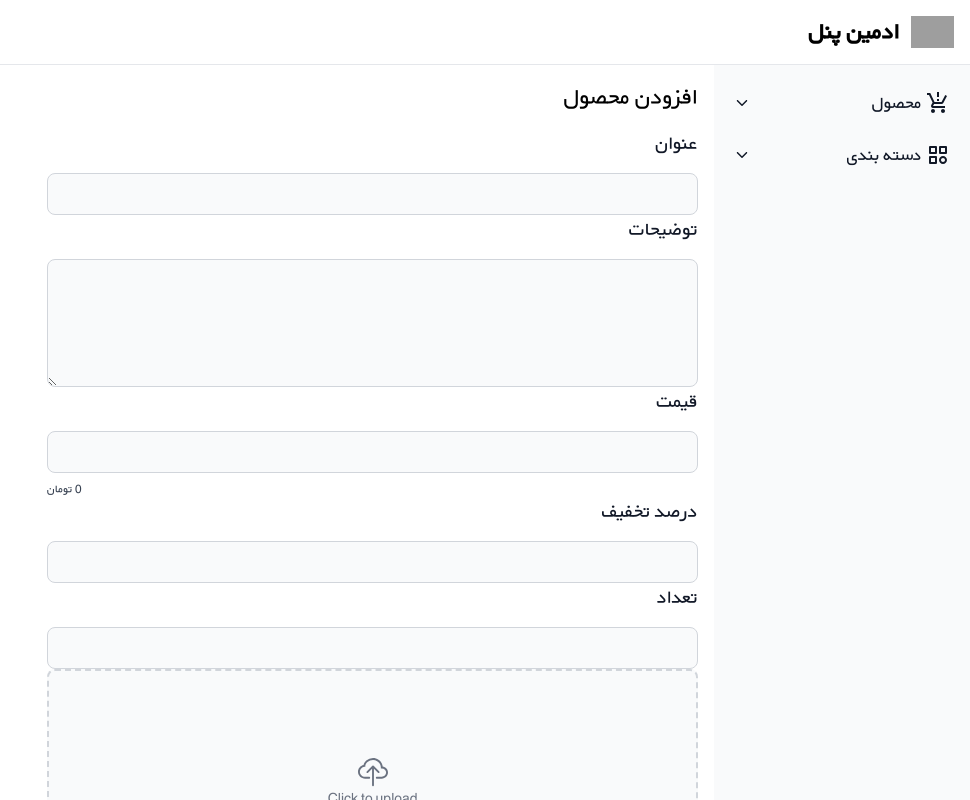
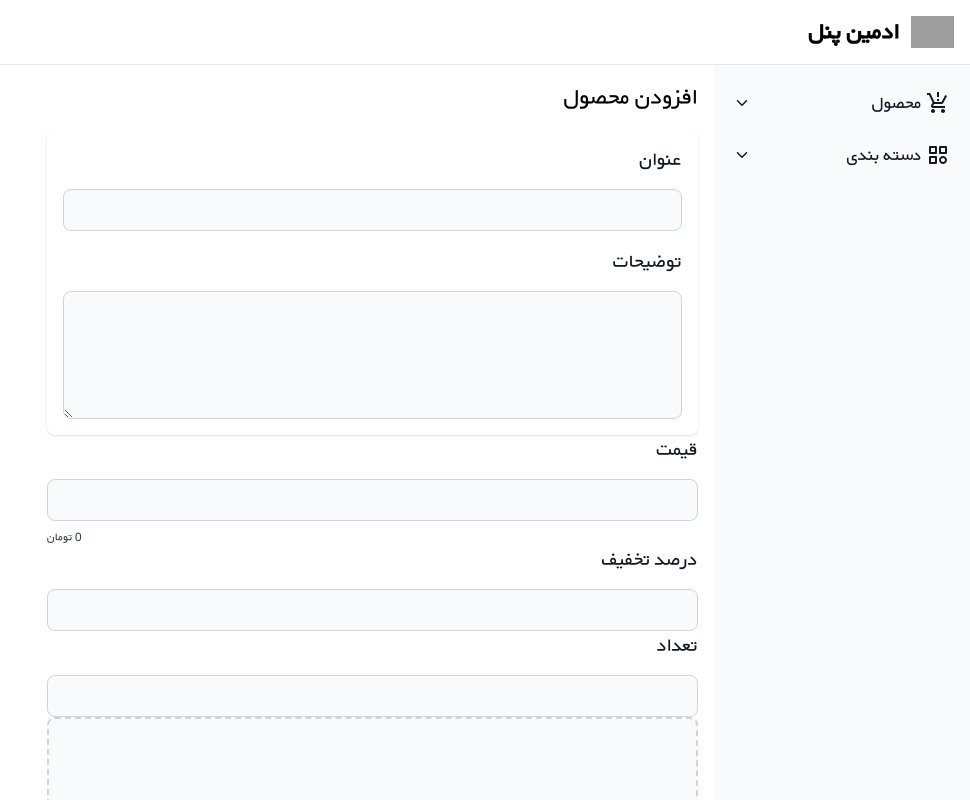
Before and after one commit to mahlakhalili/admin-pannel, a React (Vite) app: page /product/add in a window 1280 px wide. Shown: the top 800 px of the page, without its empty margins (310-1280 px from the left). Built offline with nearby package versions, Linux system fonts and the light colour scheme; grey boxes are pictures that could not be loaded.

Commit message:
Update ProductForm.jsx

```diff
--- a/src/components/product/ProductForm.jsx
+++ b/src/components/product/ProductForm.jsx
@@ -47,7 +47,7 @@ const ProductForm = ({
 		<FormProvider {...formMethods}>
 			<form className="form grid grid-cols-[2fr_1fr] gap-4">
 				<div>
-					<div>
+					<div className="card">
 						<Input
 							name="title"
 							label="عنوان"
```
